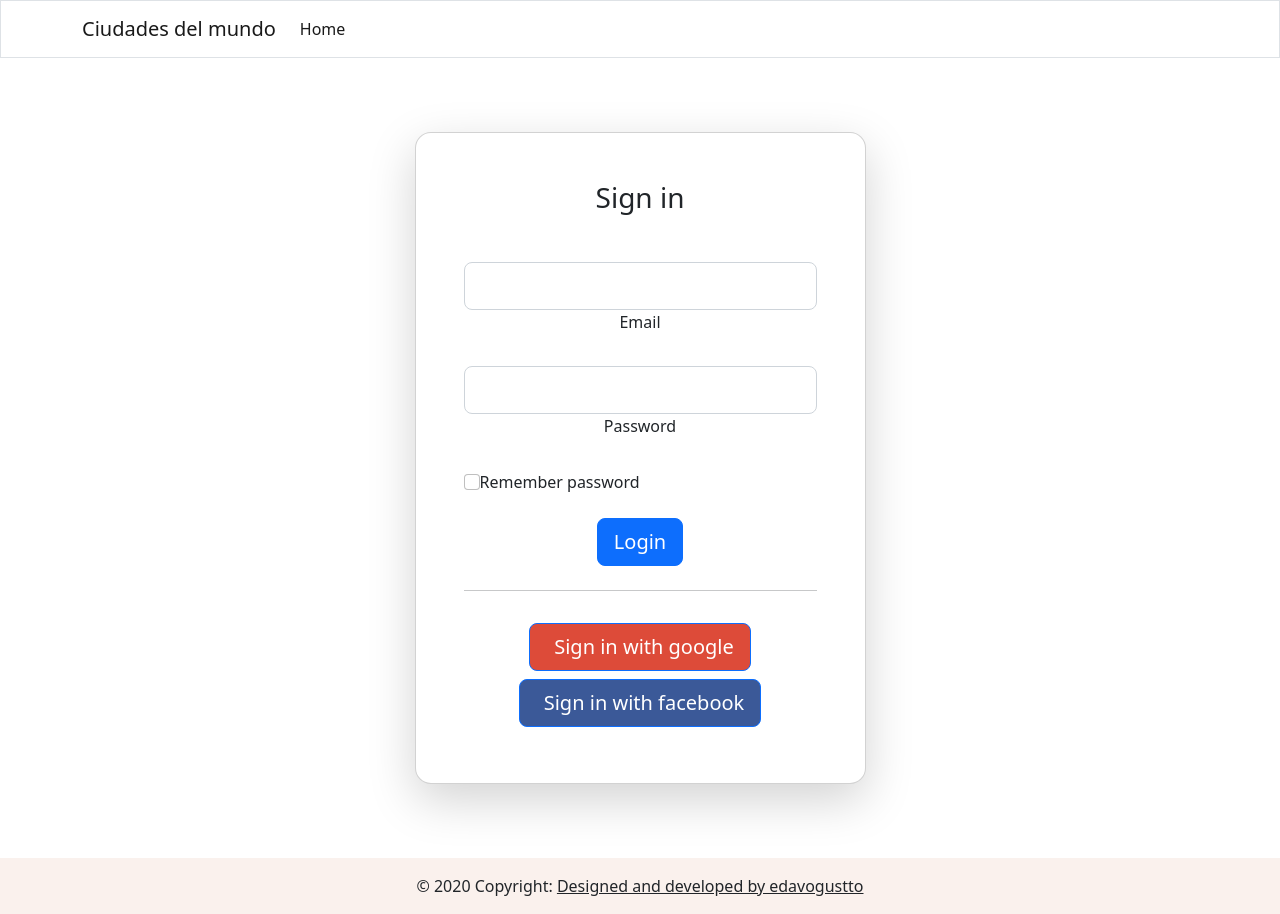
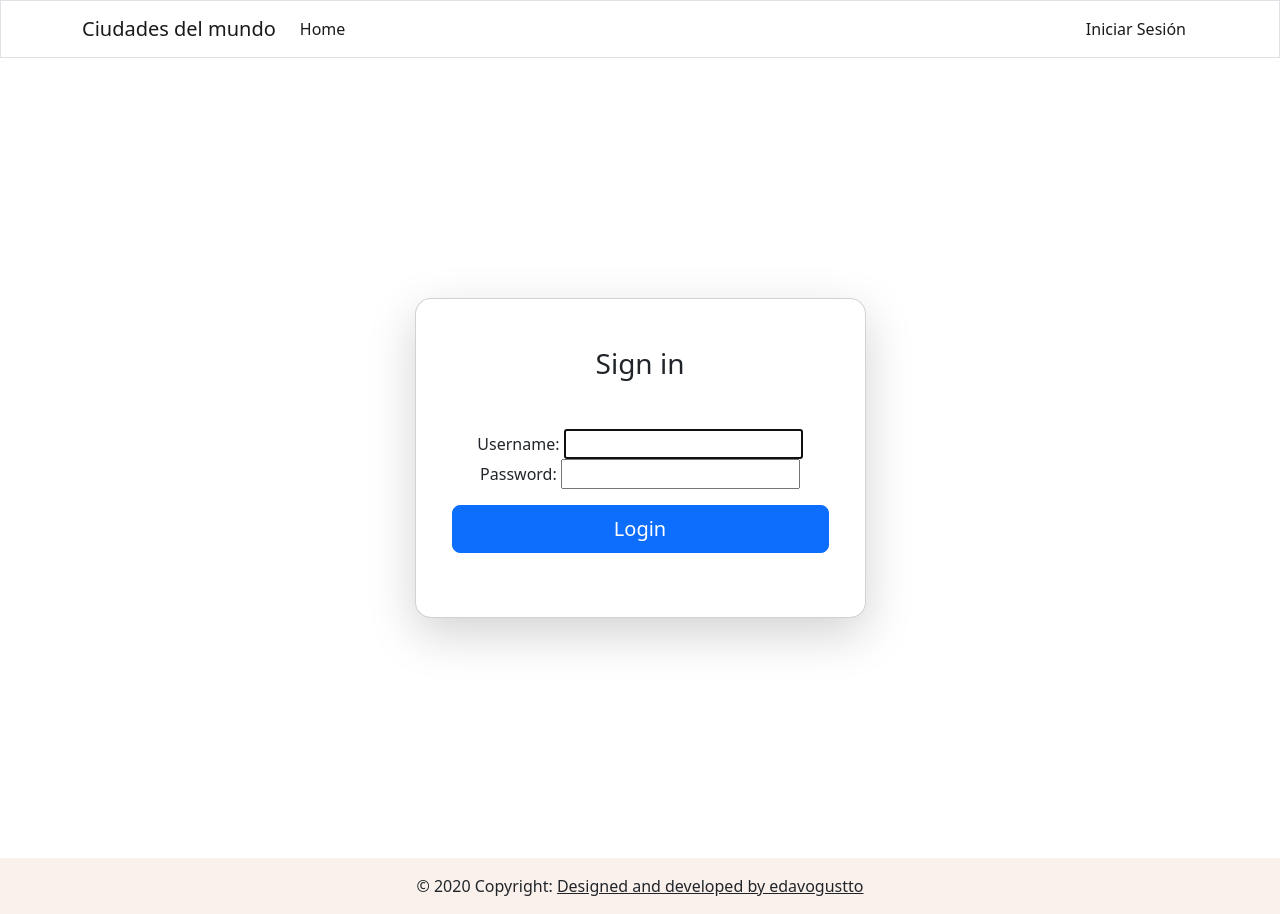
Before and after one commit to edavogustto/citiesapp, a Django app: page /accounts/login/ in a window 1280 px wide. Run offline with Django 4.2, Linux system fonts and the light colour scheme; some libraries are stand-ins or nearby versions.

Commit message:
implementing login

```diff
--- a/citiesapp/templates/base.html
+++ b/citiesapp/templates/base.html
@@ -2,27 +2,41 @@
 <!DOCTYPE html>
 <html lang="en">
   <head>
-    <meta charset="UTF-8">
-    <meta http-equiv="X-UA-Compatible" content="IE=edge">
-    <meta name="viewport" content="width=device-width, initial-scale=1.0">
+    <meta charset="UTF-8" />
+    <meta http-equiv="X-UA-Compatible" content="IE=edge" />
+    <meta name="viewport" content="width=device-width, initial-scale=1.0" />
     <title>Ciudades del Mundo</title>
     {# Bootstrap - https://getbootstrap.com/#}
-    <link href="https://cdn.jsdelivr.net/npm/bootstrap@5.2.3/dist/css/bootstrap.min.css" rel="stylesheet">
+    <link
+      href="https://cdn.jsdelivr.net/npm/bootstrap@5.2.3/dist/css/bootstrap.min.css"
+      rel="stylesheet"
+    />
     <script src="https://cdn.jsdelivr.net/npm/bootstrap@5.2.3/dist/js/bootstrap.bundle.min.js"></script>
 
     {# Fonts #}
-    <link href="https://fonts.googleapis.com/css2?family=Oswald&family=Pacifico&display=swap" rel="stylesheet">
+    <link
+      href="https://fonts.googleapis.com/css2?family=Oswald&family=Pacifico&display=swap"
+      rel="stylesheet"
+    />
 
     {#Flags django-countries#}
-    <link rel="stylesheet" href="{% static 'flags/sprite.css' %}">
+    <link rel="stylesheet" href="{% static 'flags/sprite.css' %}" />
 
-    <link rel="stylesheet" href="{% static 'style.css' %}">
+    <link rel="stylesheet" href="{% static 'style.css' %}" />
   </head>
   <body>
     <nav class="navbar navbar-expand-lg bg-body-tertiary border">
       <div class="container">
         <a class="navbar-brand" href="#">Ciudades del mundo</a>
-          <button class="navbar-toggler" type="button" data-bs-toggle="collapse" data-bs-target="#navbarSupportedContent" aria-controls="navbarSupportedContent" aria-expanded="false" aria-label="Toggle navigation">
+        <button
+          class="navbar-toggler"
+          type="button"
+          data-bs-toggle="collapse"
+          data-bs-target="#navbarSupportedContent"
+          aria-controls="navbarSupportedContent"
+          aria-expanded="false"
+          aria-label="Toggle navigation"
+        >
           <span class="navbar-toggler-icon"></span>
         </button>
         <div class="collapse navbar-collapse" id="navbarSupportedContent">
@@ -32,18 +46,40 @@
             </li>
           </ul>
         </div>
+
+        <ul class="navbar-nav d-flex flex-row me-1">
+          {% if user.is_authenticated %}
+          <li class="nav-item dropdown">
+            <a class="nav-link dropdown-toggle" href="#" id="navbarDropdownMenuLink" role="button" data-bs-toggle="dropdown" aria-expanded="false">
+              <svg xmlns="http://www.w3.org/2000/svg" width="16" height="16" fill="currentColor" class="bi bi-person-fill" viewBox="0 0 16 16">
+                <path d="M3 14s-1 0-1-1 1-4 6-4 6 3 6 4-1 1-1 1H3Zm5-6a3 3 0 1 0 0-6 3 3 0 0 0 0 6Z"/>
+              </svg> {{ user.username }}
+            </a>
+            <ul class="dropdown-menu" aria-labelledby="navbarDropdownMenuLink">
+              <li><a class="dropdown-item" href="/accounts/logout/">Cerrar Sesión</a></li>
+            </ul>
+          {% else %}
+          <li class="nav-item">
+            <a class="nav-link active" aria-current="page" href="/accounts/login/">Iniciar Sesión</a>
+          </li>
+          {% endif %}
+
+        </ul>
+
       </div>
     </nav>
 
+    {% block content %}
 
-    {% block content %}
     {% endblock %}
   </body>
   <footer class="bg-light text-center text-lg-start">
     <!-- Copyright -->
-    <div class="text-center p-3" style="background-color: #faf1ed;">
+    <div class="text-center p-3" style="background-color: #faf1ed">
       © 2020 Copyright:
-      <a class="text-dark" href="https://mdbootstrap.com/">Designed and developed by edavogustto</a>
+      <a class="text-dark" href="https://mdbootstrap.com/"
+        >Designed and developed by edavogustto</a
+      >
     </div>
     <!-- Copyright -->
   </footer>
--- a/citiesapp/templates/registration/login.html
+++ b/citiesapp/templates/registration/login.html
@@ -1,65 +1,24 @@
 {% extends 'base.html' %}
 
 {% block content %}
+
 <section class="vh-100">
   <div class="container py-5 h-100">
     <div class="row d-flex justify-content-center align-items-center h-100">
-      <div class="col-12 col-md-8 col-lg-6 col-xl-5 ">
+      <div class="col-12 col-md-8 col-lg-6 col-xl-5">
         <div class="card shadow-lg" style="border-radius: 1rem">
           <div class="card-body p-5 text-center">
             <h3 class="mb-5">Sign in</h3>
+            <form action="{% url 'login' %}" method="post">
+              {% csrf_token %}
+              {{ form }}
+              <div class="row my-3">
+                <button class="btn btn-primary btn-lg btn-block" type="submit">
+                    Login
+                </button>
+              </div>
 
-            <div class="form-outline mb-4">
-              <input
-                type="email"
-                id="typeEmailX-2"
-                class="form-control form-control-lg"
-              />
-              <label class="form-label" for="typeEmailX-2">Email</label>
-            </div>
-
-            <div class="form-outline mb-4">
-              <input
-                type="password"
-                id="typePasswordX-2"
-                class="form-control form-control-lg"
-              />
-              <label class="form-label" for="typePasswordX-2">Password</label>
-            </div>
-
-            <!-- Checkbox -->
-            <div class="form-check d-flex justify-content-start mb-4">
-              <input
-                class="form-check-input"
-                type="checkbox"
-                value=""
-                id="form1Example3"
-              />
-              <label class="form-check-label" for="form1Example3">
-                Remember password
-              </label>
-            </div>
-
-            <button class="btn btn-primary btn-lg btn-block" type="submit">
-              Login
-            </button>
-
-            <hr class="my-4" />
-
-            <button
-              class="btn btn-lg btn-block btn-primary my-2"
-              style="background-color: #dd4b39"
-              type="submit"
-            >
-              <i class="fab fa-google me-2"></i> Sign in with google
-            </button>
-            <button
-              class="btn btn-lg btn-block btn-primary mb-2"
-              style="background-color: #3b5998"
-              type="submit"
-            >
-              <i class="fab fa-facebook-f me-2"></i>Sign in with facebook
-            </button>
+            </form>
           </div>
         </div>
       </div>
--- a/settings/base.py
+++ b/settings/base.py
@@ -122,3 +122,7 @@ STATICFILES_DIRS = [
 # https://docs.djangoproject.com/en/4.1/ref/settings/#default-auto-field
 
 DEFAULT_AUTO_FIELD = 'django.db.models.BigAutoField'
+
+LOGIN_REDIRECT_URL = '/'
+
+LOGOUT_REDIRECT_URL = '/'
```
Lines whose indentation alone changed are shown as unchanged.
